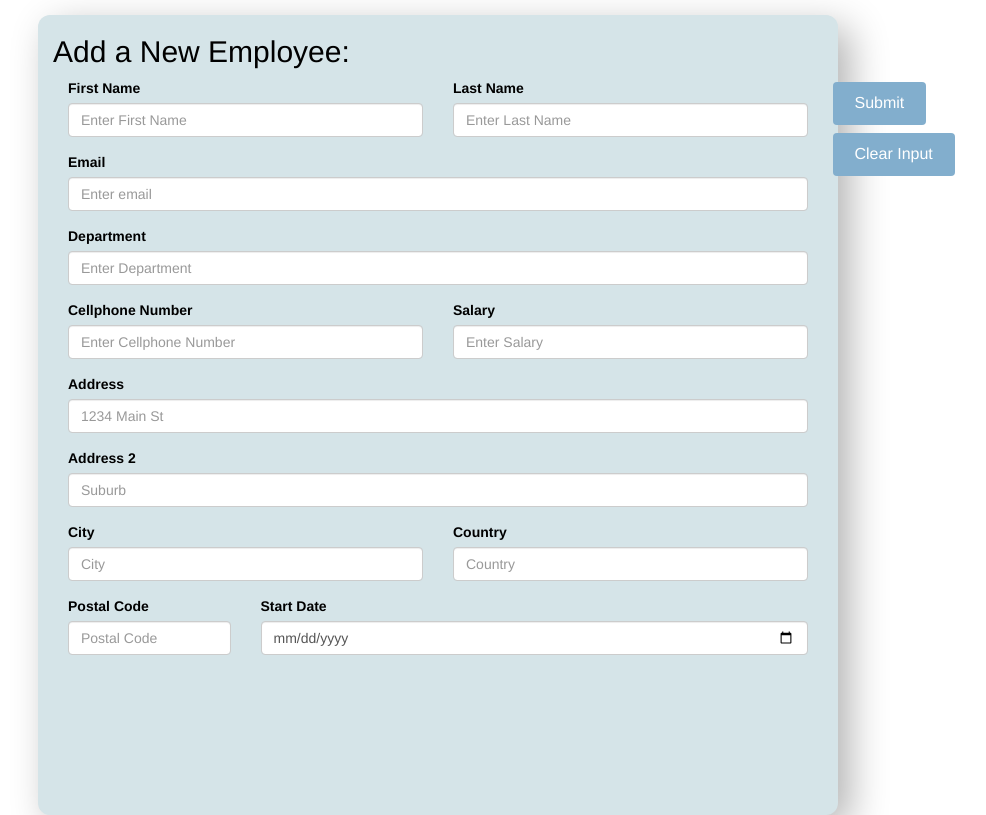
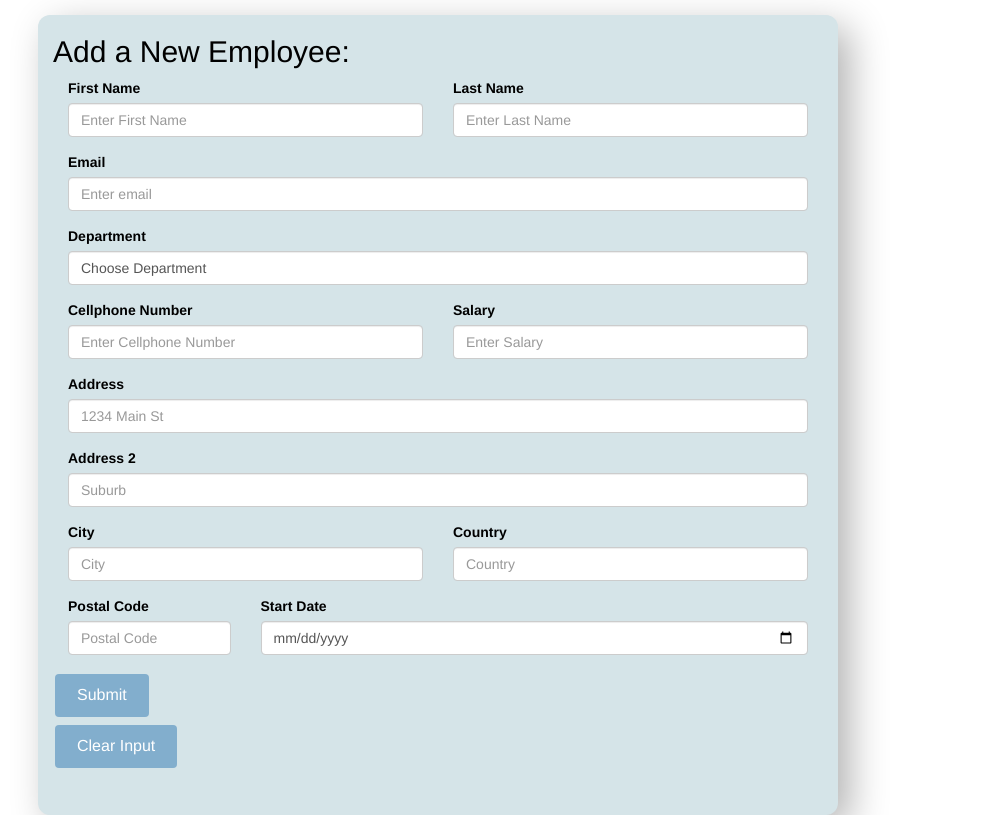
Before and after one commit to PortiaRavhutulu/EMS, an Angular app: page /create in a window 1280 px wide. Shown: the whole page, without its empty margins (202-1188 px from the left). Built offline with nearby package versions, Linux system fonts and the light colour scheme.

Commit message:
I fixed the buttons on create and update components

```diff
--- a/src/app/Components/create/create.component.html
+++ b/src/app/Components/create/create.component.html
@@ -30,8 +30,17 @@
     </div>
     <div class="form-group col-md-12">
       <label for="department">Department</label>
-      <input type="text" class="form-control" id="department" placeholder="Enter Department" name="department" required>
+      <select id="department" name="department" ngModel class="form-control">
+        <option value="1" color="light-gray">Choose Department</option>
+        <option value="2">IT</option>
+        <option value="3">HR</option>
+        <option value="4">Marketing</option>
+        <option value="5">Finance</option>
+        <option value="6">Sales</option>
+        <option value="7">Engineering</option>
+      </select>
     </div>
+
     <div class="form-group col-md-6">
       <label for="cellphone">Cellphone Number</label>
       <input type="phone" class="form-control" id="cellphone" placeholder="Enter Cellphone Number" name="cellphone" required>
@@ -66,14 +75,14 @@
         <input type="date" class="form-control" id="startDate" placeholder="Enter Start Date" required>
       </div>
     </div>
-    <div class="row">
+
    <div class="button">
     <button type="submit" class="btn btn-primary">Submit</button>
   </div>
   <div class="button">
     <button (click)="clearInput()" class="btn btn-primary">Clear Input</button>
   </div>
-</div>
+
   </form>
 </div>
 
--- a/src/app/Components/update/update.component.html
+++ b/src/app/Components/update/update.component.html
@@ -65,14 +65,14 @@
         <input type="date" class="form-control" id="startDate" placeholder="1 April 2021" required>
       </div>
     </div>
-    <div class="row">
+
    <div class="button">
     <button type="submit" class="btn btn-primary">Submit</button>
   </div>
   <div class="button">
     <button (click)="clearInput()" class="btn btn-primary">Clear Input</button>
   </div>
-</div>
+
   </form>
 </div>
 
```
